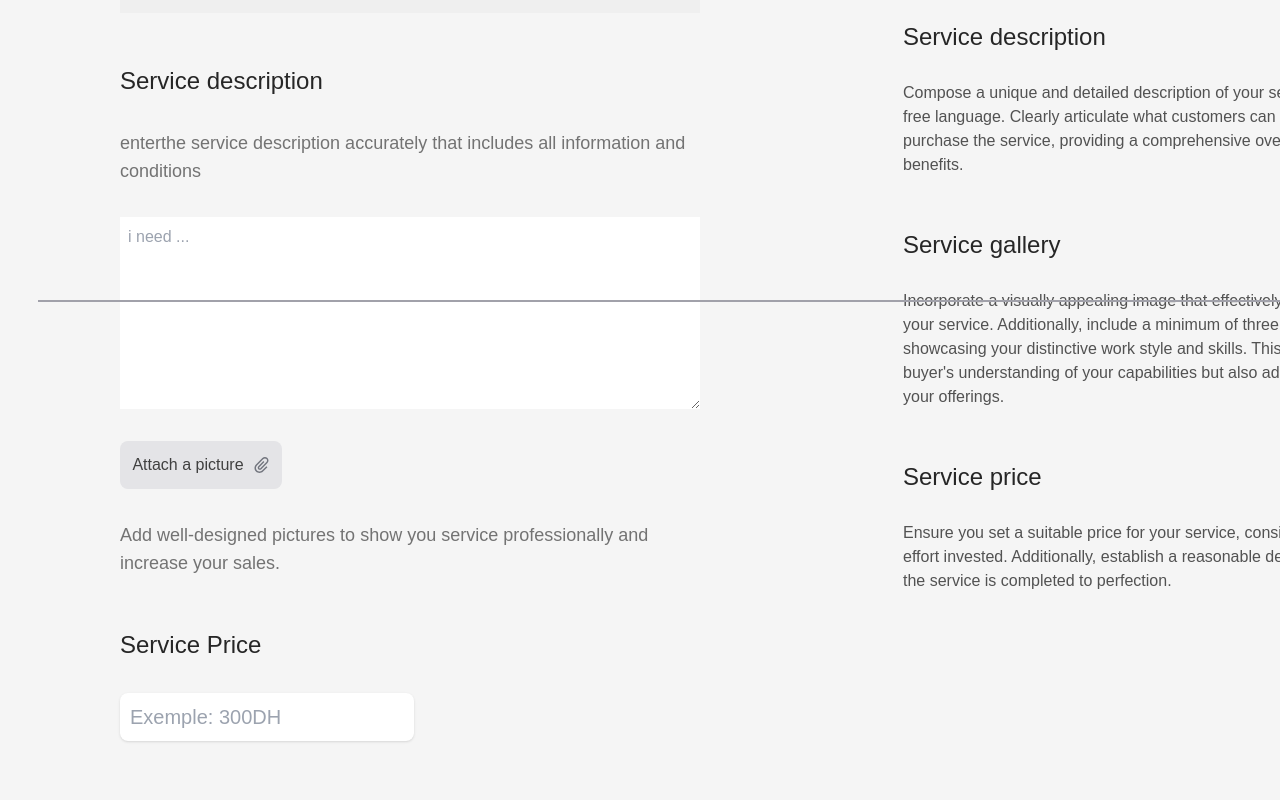
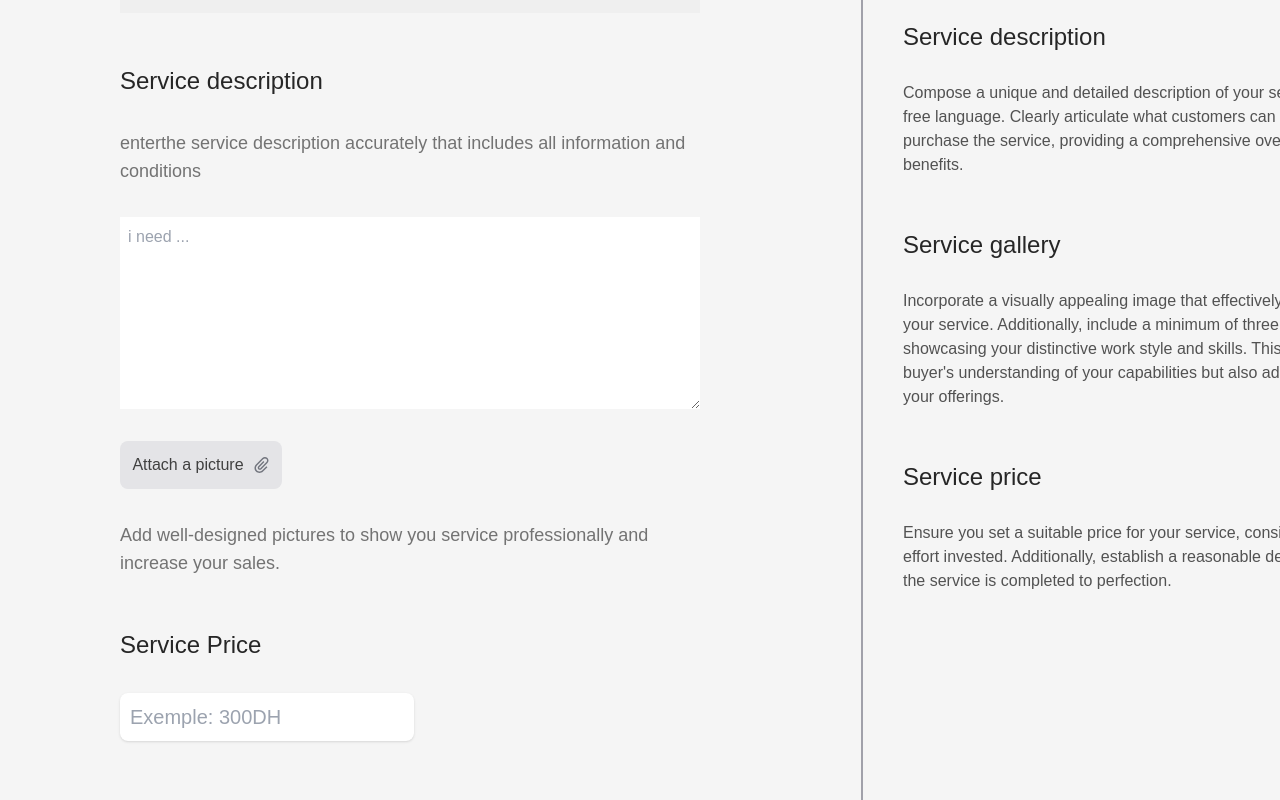
Before and after one commit to OthmanSALAHI/frontend-dothatask, a React (Vite) app: page /add-service in a window 1280 px wide. Shown: the part 659-1459 px from the top of the page. Built offline with nearby package versions, Linux system fonts and the light colour scheme.

Commit message:
Update rotation angle in AddService component

```diff
--- a/src/components/pages/AddService.jsx
+++ b/src/components/pages/AddService.jsx
@@ -7,7 +7,7 @@ function AddService() {
     return (
         <div className='flex lg:flex-row flex-col gap-5 font-ubuntu'>
             <FormAddService />
-            <div className=" bg-black border lg:rotate-90 rotate-180 border-zinc-400"></div>
+            <div className=" bg-black border lg:rotate-0 rotate-180 border-zinc-400"></div>
             <AddServiceHelp />
         </div>
     )
```
